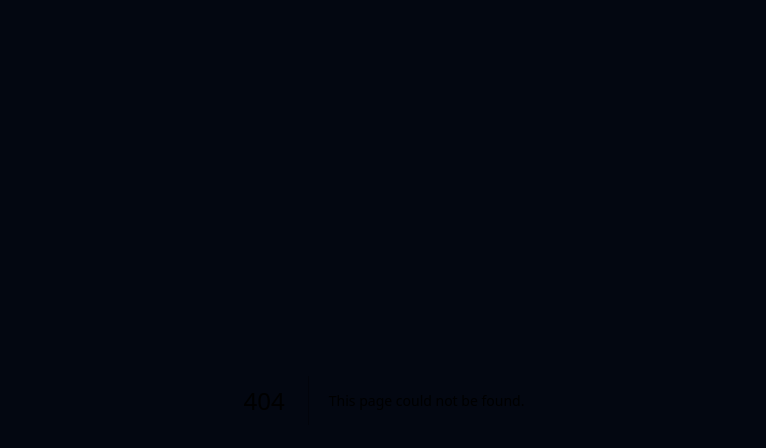
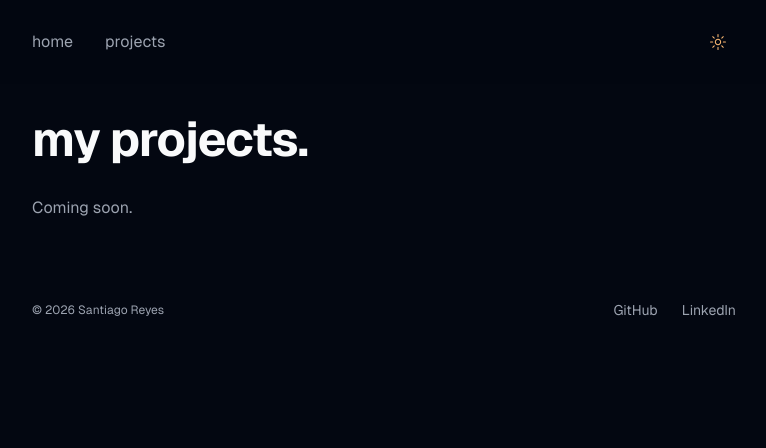
Before and after one commit to marujpree/sreyes-site, a Next.js app: page /projects in a window 1280 px wide. Before the commit this address had no page. Shown: the top 448 px of the page, without its empty margins (256-1022 px from the left). Built offline with nearby package versions, Linux system fonts and the light colour scheme.

Commit message:
Add header, footer, and projects pages

```diff
--- a/src/app/layout.tsx
+++ b/src/app/layout.tsx
@@ -1,5 +1,7 @@
 import type { Metadata } from "next";
 import localFont from "next/font/local";
+import Footer from "@/components/Footer";
+import Header from "@/components/Header";
 import Providers from "@/components/Providers";
 import "./globals.css";
 
@@ -30,7 +32,13 @@ export default function RootLayout({
       <body
         className={`${geistSans.variable} ${geistMono.variable} min-h-screen bg-background font-sans antialiased`}
       >
-        <Providers>{children}</Providers>
+        <Providers>
+          <Header />
+          <div className="mx-auto flex max-w-3xl flex-col px-8">
+            <main className="grow">{children}</main>
+          </div>
+          <Footer />
+        </Providers>
       </body>
     </html>
   );
--- a/src/app/page.tsx
+++ b/src/app/page.tsx
@@ -1,12 +1,10 @@
-import ThemeToggle from "@/components/ThemeToggle";
 import { Badge } from "@/components/ui/Badge";
 import { Button } from "@/components/ui/Button";
 import { Card, CardContent, CardHeader, CardTitle } from "@/components/ui/Card";
 
 export default function Home() {
   return (
-    <div className="mx-auto flex max-w-3xl flex-col gap-4 p-8">
-      <ThemeToggle />
+    <div className="flex flex-col gap-4 py-8">
       <h1 className="title">hi, I&apos;m Santiago.</h1>
       <p className="text-muted-foreground">muted text</p>
       <div className="flex gap-2">
--- /dev/null
+++ b/src/app/projects/page.tsx
@@ -0,0 +1,8 @@
+export default function ProjectsPage() {
+  return (
+    <article className="flex flex-col gap-8 py-8">
+      <h1 className="title">my projects.</h1>
+      <p className="text-muted-foreground">Coming soon.</p>
+    </article>
+  );
+}
--- /dev/null
+++ b/src/components/Footer.tsx
@@ -0,0 +1,29 @@
+export default function Footer() {
+  return (
+    <footer className="w-full pt-12">
+      <div className="mx-auto flex max-w-3xl flex-col items-center gap-4 px-8 pb-16 sm:flex-row sm:justify-between">
+        <p className="text-xs text-muted-foreground">
+          &copy; {new Date().getFullYear()} Santiago Reyes
+        </p>
+        <div className="flex gap-6 text-sm">
+          <a
+            className="link"
+            href="https://github.com/marujpree"
+            target="_blank"
+            rel="noopener noreferrer"
+          >
+            GitHub
+          </a>
+          <a
+            className="link"
+            href="https://linkedin.com/in/santiagoreyes1"
+            target="_blank"
+            rel="noopener noreferrer"
+          >
+            LinkedIn
+          </a>
+        </div>
+      </div>
+    </footer>
+  );
+}
--- /dev/null
+++ b/src/components/Header.tsx
@@ -0,0 +1,25 @@
+import Link from "next/link";
+import ThemeToggle from "./ThemeToggle";
+
+import routesData from "@/data/routes.json";
+
+export default function Header() {
+  return (
+    <header className="sticky top-0 z-50 bg-background/75 backdrop-blur-sm">
+      <div className="mx-auto max-w-3xl px-8 py-6">
+        <nav className="flex items-center justify-between">
+          <ul className="flex gap-4 sm:gap-8">
+            {routesData.routes.map((route) => (
+              <li key={route.path} className="link">
+                <Link href={route.path} title={route.description}>
+                  {route.name}
+                </Link>
+              </li>
+            ))}
+          </ul>
+          <ThemeToggle />
+        </nav>
+      </div>
+    </header>
+  );
+}
--- /dev/null
+++ b/src/data/routes.json
@@ -0,0 +1,6 @@
+{
+  "routes": [
+    { "path": "/", "name": "home", "description": "Overview and featured projects" },
+    { "path": "/projects", "name": "projects", "description": "All projects" }
+  ]
+}
```
